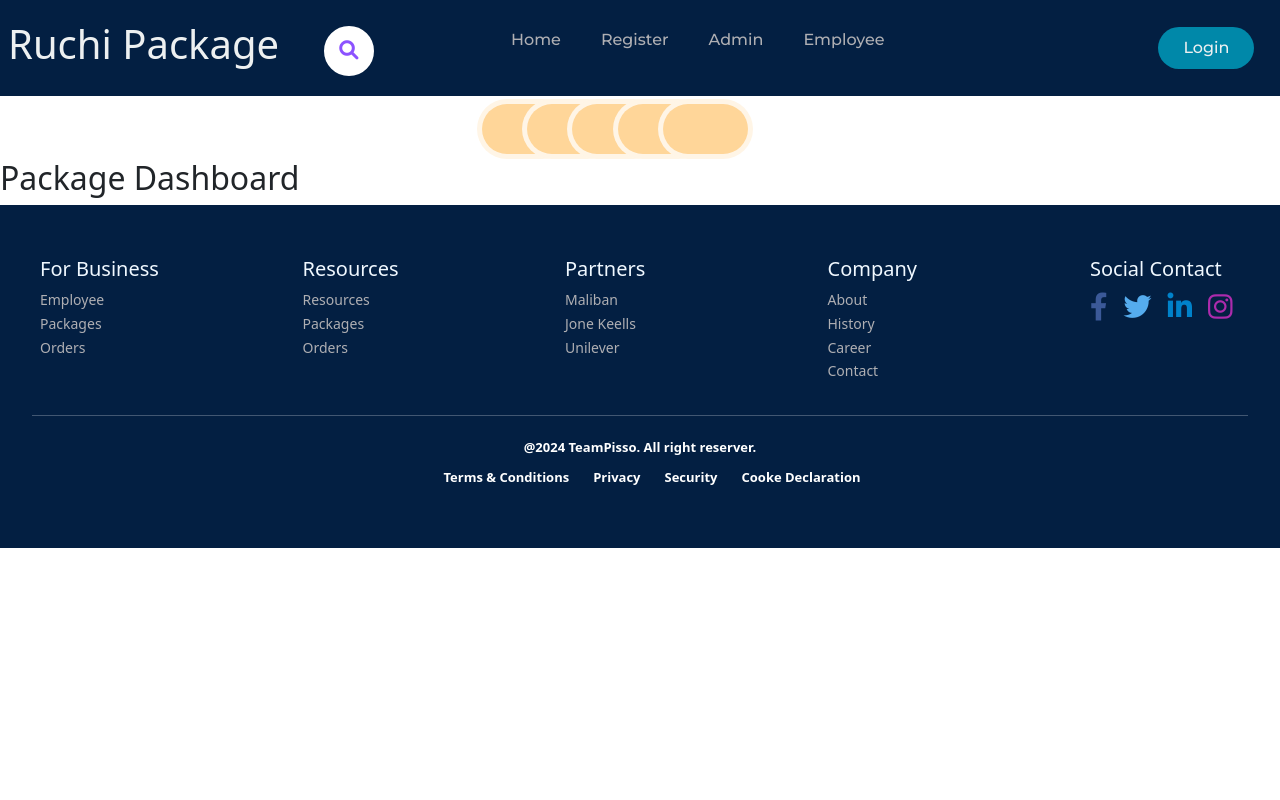
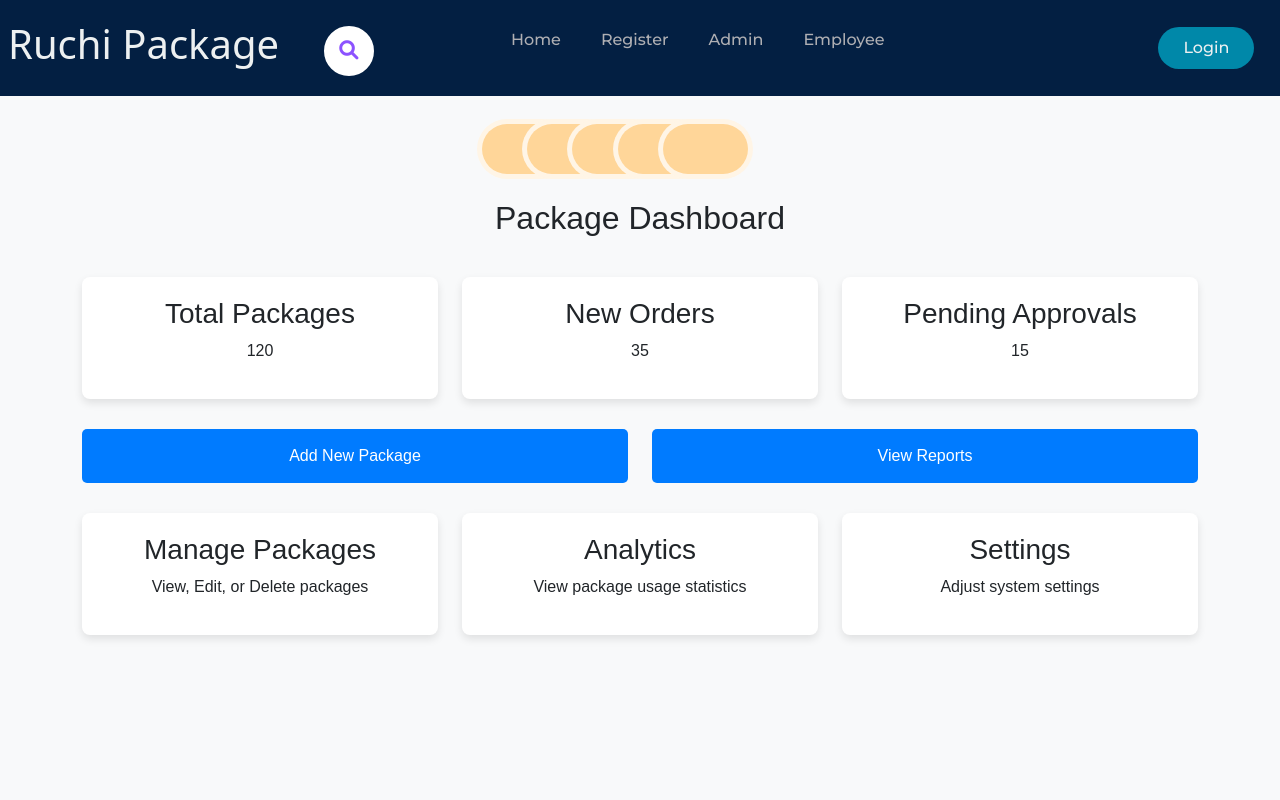
Before and after one commit to thassara/MERN, a React (Create React App) app in the folder frontend/: page /package-dashboard in a window 1280 px wide. Shown: the top 800 px of the page. Built offline with nearby package versions, Linux system fonts and the light colour scheme.

Commit message:
changing the dashboard of package

```diff
--- a/frontend/src/pages/package/PackageDashBoardPage.js
+++ b/frontend/src/pages/package/PackageDashBoardPage.js
@@ -1,17 +1,117 @@
-
 import React from 'react';
-import { Link } from 'react-router-dom';
-import PackageList from '../../compoments/Package/PackageList';
 import Breadcrumb from '../../compoments/Package/Breadcrumb'; // Import Breadcrumb component
+import { Link } from 'react-router-dom'; // Import Link component
 
 const PackageDashBoardPage = () => {
     return (
-        <div>
+        <div style={containerStyle}>
             <Breadcrumb />
-            <h2>Package Dashboard</h2>
+            <h2 style={headingStyle}>Package Dashboard</h2>
 
+            <div className="container">
+                <div className="row">
+                    {/* Cards for key stats */}
+                    <div className="col-md-4">
+                        <div style={cardStyle}>
+                            <h3>Total Packages</h3>
+                            <p>120</p>
+                        </div>
+                    </div>
+
+                    <div className="col-md-4">
+                        <div style={cardStyle}>
+                            <h3>New Orders</h3>
+                            <p>35</p>
+                        </div>
+                    </div>
+
+                    <div className="col-md-4">
+                        <div style={cardStyle}>
+                            <h3>Pending Approvals</h3>
+                            <p>15</p>
+                        </div>
+                    </div>
+                </div>
+
+                <div className="row">
+                    {/* Action buttons */}
+                    <div className="col-md-6">
+                        <Link to="/create">
+                            <button style={actionButtonStyle}>
+                                Add New Package
+                            </button>
+                        </Link>
+                    </div>
+                    <div className="col-md-6">
+                        <Link to="/add-new-package">
+                            <button style={actionButtonStyle}>
+                                View Reports
+                            </button>
+                        </Link>
+                    </div>
+                </div>
+
+                <div className="row">
+                    {/* Links to other sections */}
+                    <div className="col-md-4">
+                        <div style={cardStyle}>
+                            <h3>Manage Packages</h3>
+                            <p>View, Edit, or Delete packages</p>
+                        </div>
+                    </div>
+
+                    <div className="col-md-4">
+                        <div style={cardStyle}>
+                            <h3>Analytics</h3>
+                            <p>View package usage statistics</p>
+                        </div>
+                    </div>
+
+                    <div className="col-md-4">
+                        <div style={cardStyle}>
+                            <h3>Settings</h3>
+                            <p>Adjust system settings</p>
+                        </div>
+                    </div>
+                </div>
+            </div>
         </div>
     );
-}
+};
+
+// Inline styles
+const containerStyle = {
+    padding: '20px',
+    fontFamily: 'Arial, sans-serif',
+    backgroundColor: '#f8f9fa',
+    minHeight: '100vh',
+};
+
+const headingStyle = {
+    textAlign: 'center',
+    margin: '20px 0',
+};
+
+const cardStyle = {
+    backgroundColor: '#ffffff',
+    borderRadius: '8px',
+    padding: '20px',
+    boxShadow: '0 4px 8px rgba(0, 0, 0, 0.1)',
+    margin: '20px 0',
+    textAlign: 'center',
+};
+
+const actionButtonStyle = {
+    backgroundColor: '#007bff',
+    color: '#fff',
+    border: 'none',
+    padding: '15px 30px',
+    borderRadius: '5px',
+    fontSize: '16px',
+    cursor: 'pointer',
+    width: '100%',
+    margin: '10px 0',
+    transition: 'background-color 0.3s ease',
+};
 
 export default PackageDashBoardPage;
```
